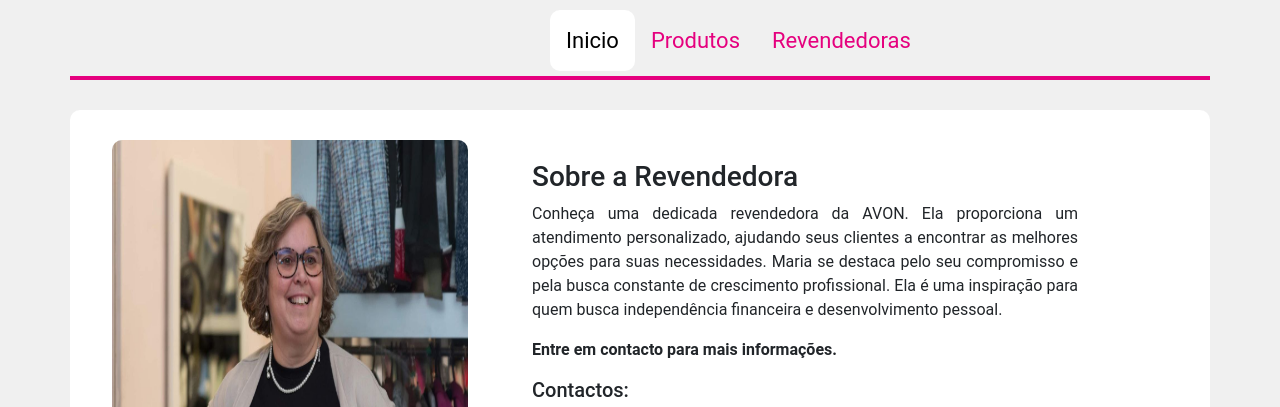
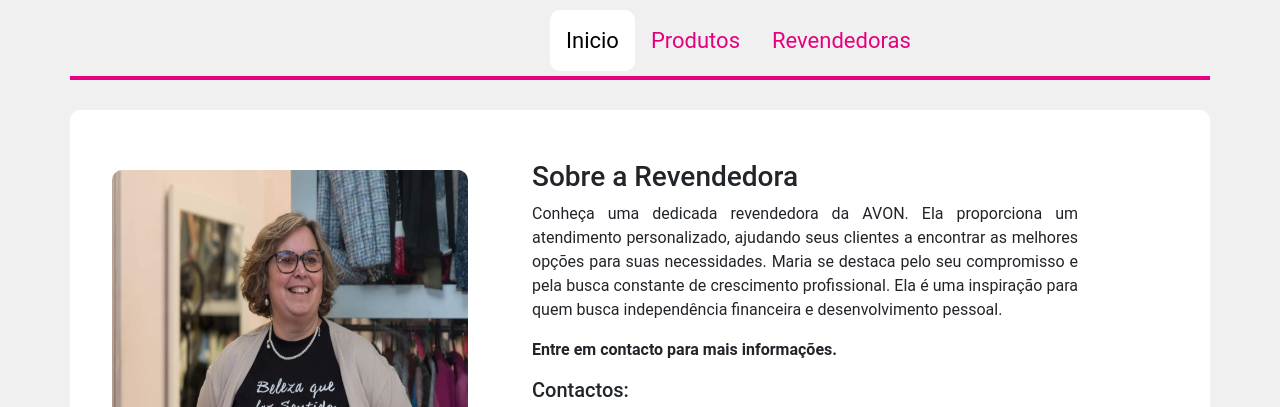
Before and after one commit to avonmet/a, a plain HTML site: page index.html in a window 1280 px wide. Shown: the top 407 px of the page. Drawn offline with nearby package versions, Linux system fonts and the light colour scheme.

Commit message:
Add files via upload

```diff
--- a/css/estilos.css
+++ b/css/estilos.css
@@ -59,11 +59,16 @@ body{
   background-color: white;
   border-radius: 10px;
   margin-top: 30px;
+  padding-bottom: 10px;
+}
+
+.imagem{
+  padding-top: 30px;
 }
 
 .imagem img{
   width: 100%;
-  height: 400px;
+  height: 300px;
   margin: 30px;
   border-radius: 10px;
 }
```
